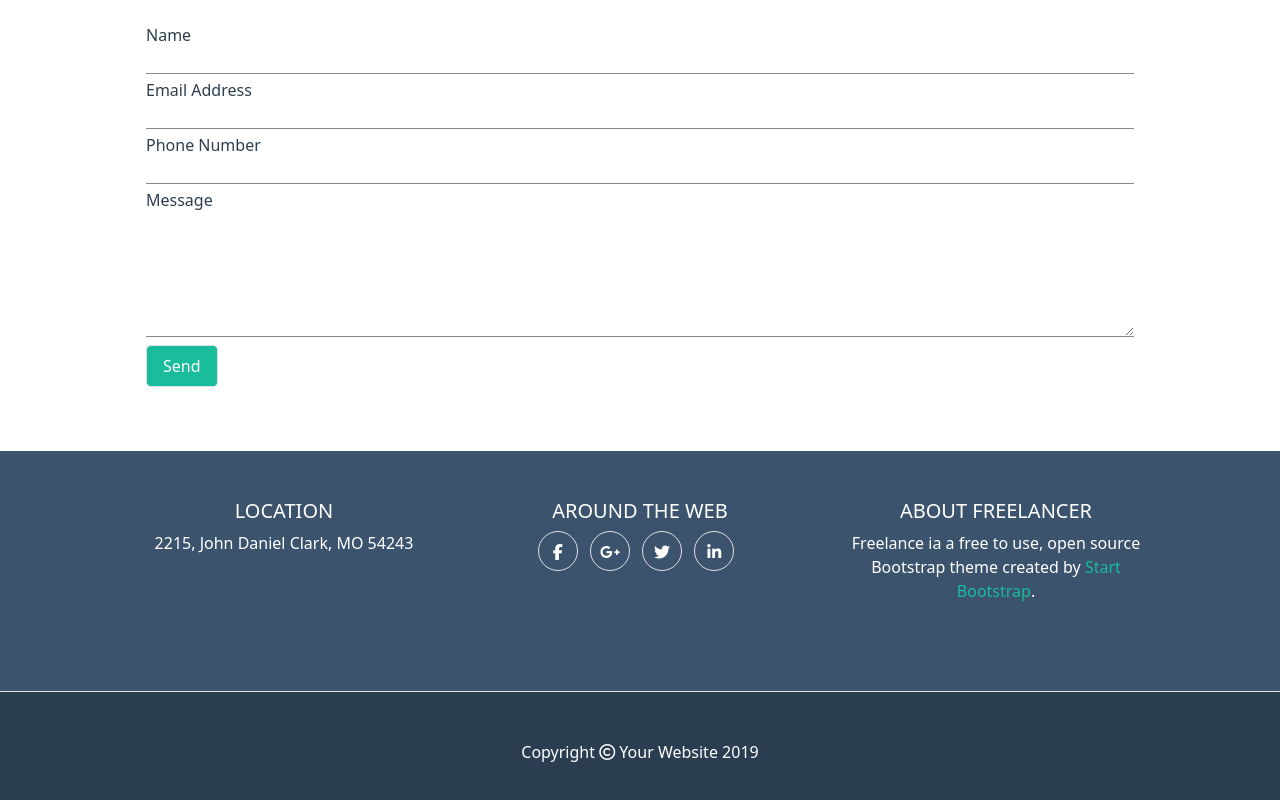
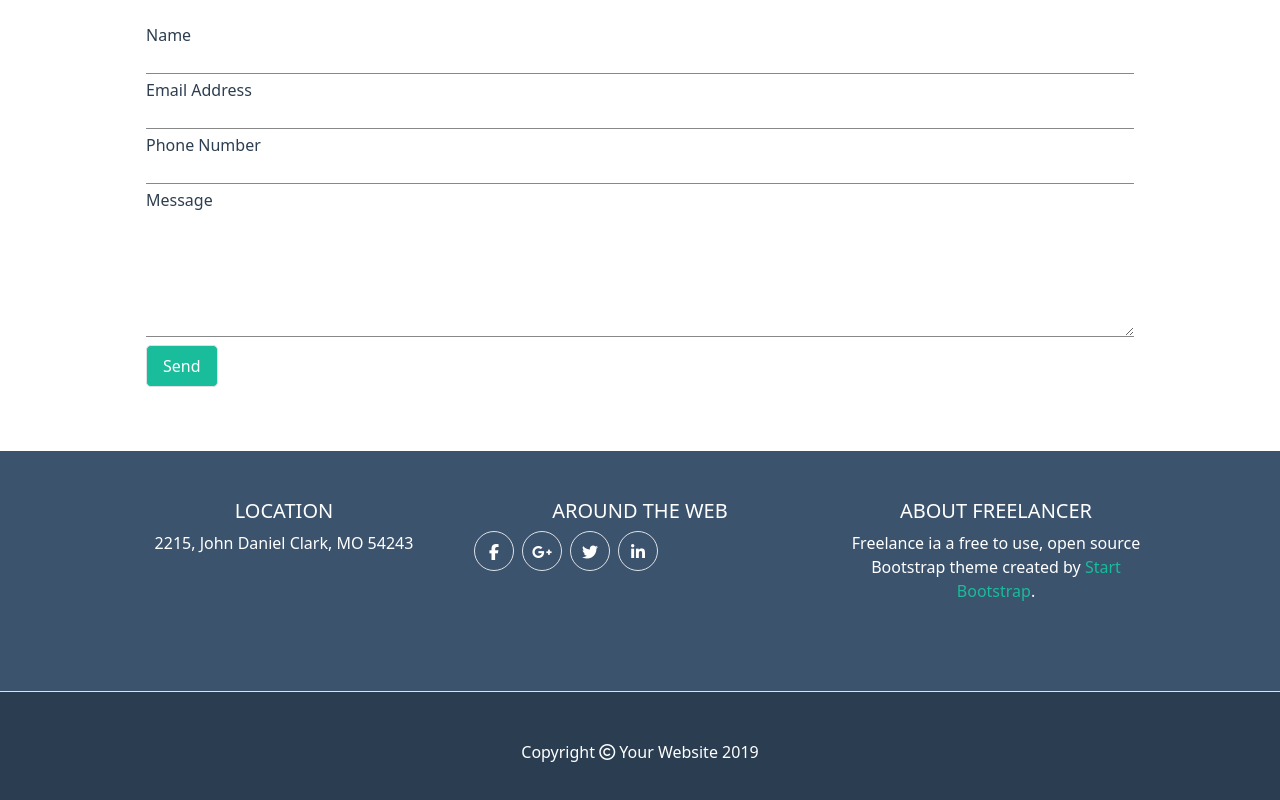
Before and after one commit to rachelpatrocinio/html-css-bootstrap-freelancer, a plain HTML site: page index.html in a window 1280 px wide. Shown: the part 2045-2845 px from the top of the page. Drawn offline with nearby package versions, Linux system fonts and the light colour scheme.

Commit message:
Added: ul on .main-footer

```diff
--- a/index.html
+++ b/index.html
@@ -132,10 +132,20 @@
                 </div>
                 <div class="col-12 col-md-4 mb-4">
                     <h1 class="fs-5">AROUND THE WEB</h1>
-                    <i class="me-2 border rounded-circle fa-brands fa-facebook-f"></i>
-                    <i class="me-2 border rounded-circle fa-brands fa-google-plus-g"></i>
-                    <i class="me-2 border rounded-circle fa-brands fa-twitter"></i>
-                    <i class="me-2 border rounded-circle fa-brands fa-linkedin-in"></i>
+                    <ul class="d-flex ps-0">
+                        <li>
+                            <i class="me-2 border rounded-circle fa-brands fa-facebook-f"></i>
+                        </li>
+                        <li>
+                            <i class="me-2 border rounded-circle fa-brands fa-google-plus-g"></i>
+                        </li>
+                        <li>
+                            <i class="me-2 border rounded-circle fa-brands fa-twitter"></i>
+                        </li>
+                        <li>
+                            <i class="me-2 border rounded-circle fa-brands fa-linkedin-in"></i>
+                        </li>
+                    </ul>
                 </div>
                 <div class="col-12 col-md-4 mb-4">
                     <h1 class="fs-5">ABOUT FREELANCER</h1>
```
